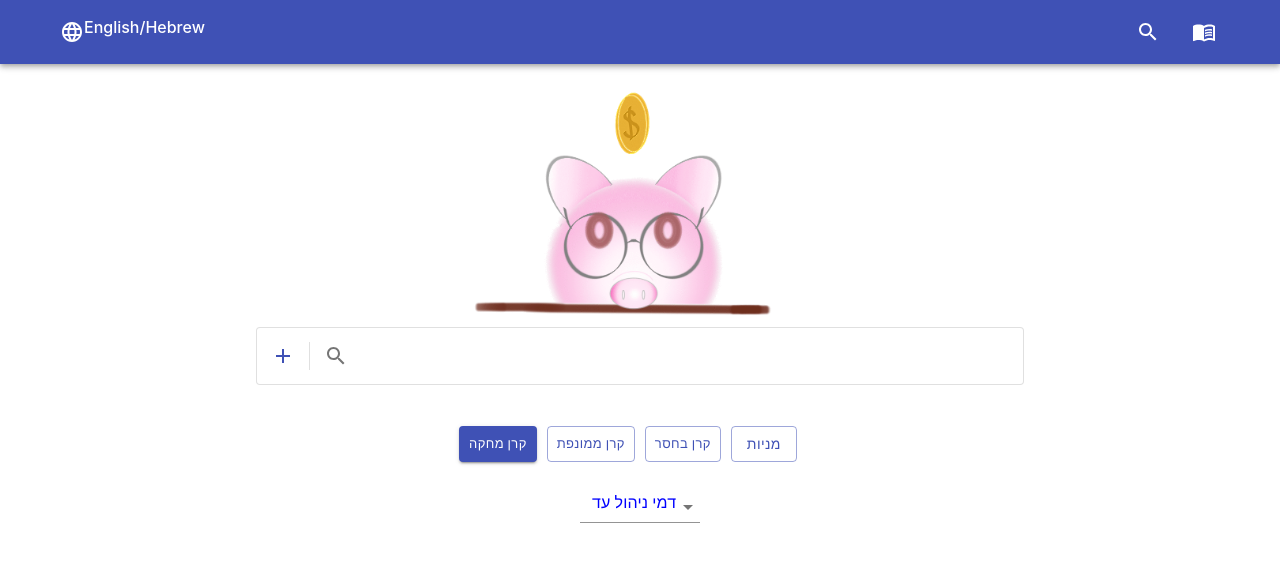
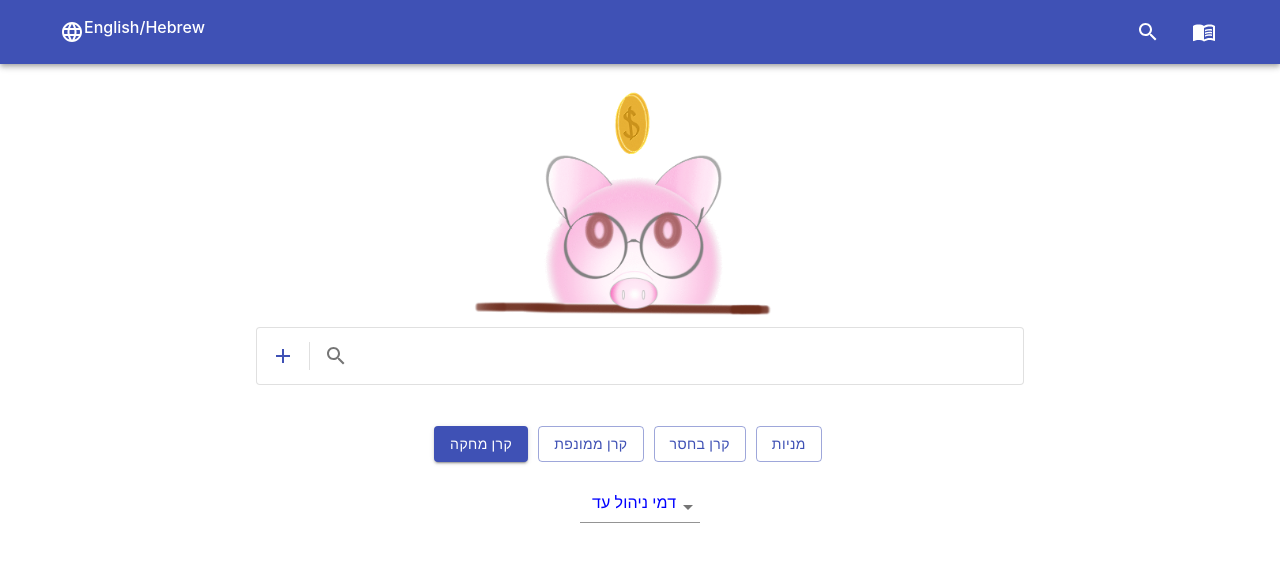
Before and after one commit to nitsan57/stock, a React (Create React App) app: page / in a window 1280 px wide. Shown: the top 562 px of the page. Built offline with nearby package versions, Linux system fonts and the light colour scheme; what react-plotly.js would draw is missing.

Commit message:
[buttons]

```diff
--- a/src/search_bar/Search.js
+++ b/src/search_bar/Search.js
@@ -453,7 +453,7 @@ class Search extends React.Component {
 							style={{
 								margin: '5px',
 							}}
-							size="small"
+							size="big"
 							type="button"
 							color="primary"
 							variant={this.state.search_checkbox[0].isChecked ? 'contained' : 'outlined'}
@@ -465,7 +465,7 @@ class Search extends React.Component {
 							style={{
 								margin: '5px',
 							}}
-							size="small"
+							size="big"
 							type="button"
 							color="primary"
 							variant={this.state.search_checkbox[1].isChecked ? 'contained' : 'outlined'}
@@ -477,7 +477,7 @@ class Search extends React.Component {
 							style={{
 								margin: '5px',
 							}}
-							size="small"
+							size="big"
 							type="button"
 							color="primary"
 							variant={this.state.search_checkbox[2].isChecked ? 'contained' : 'outlined'}
```
